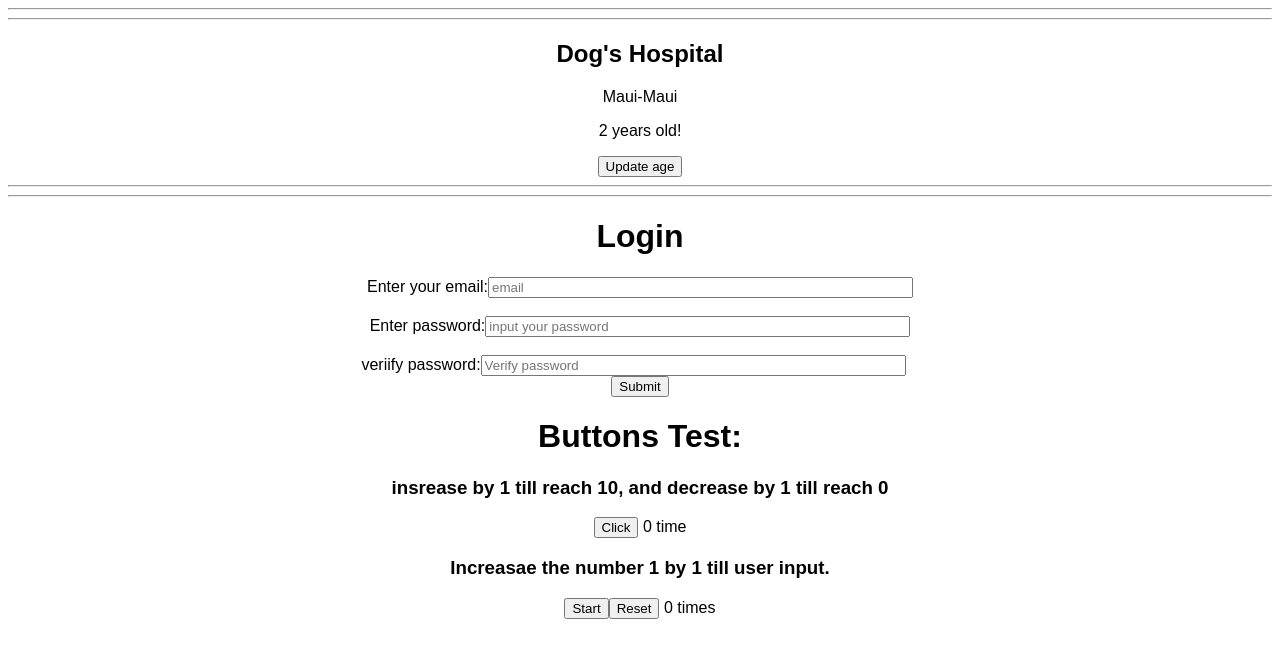
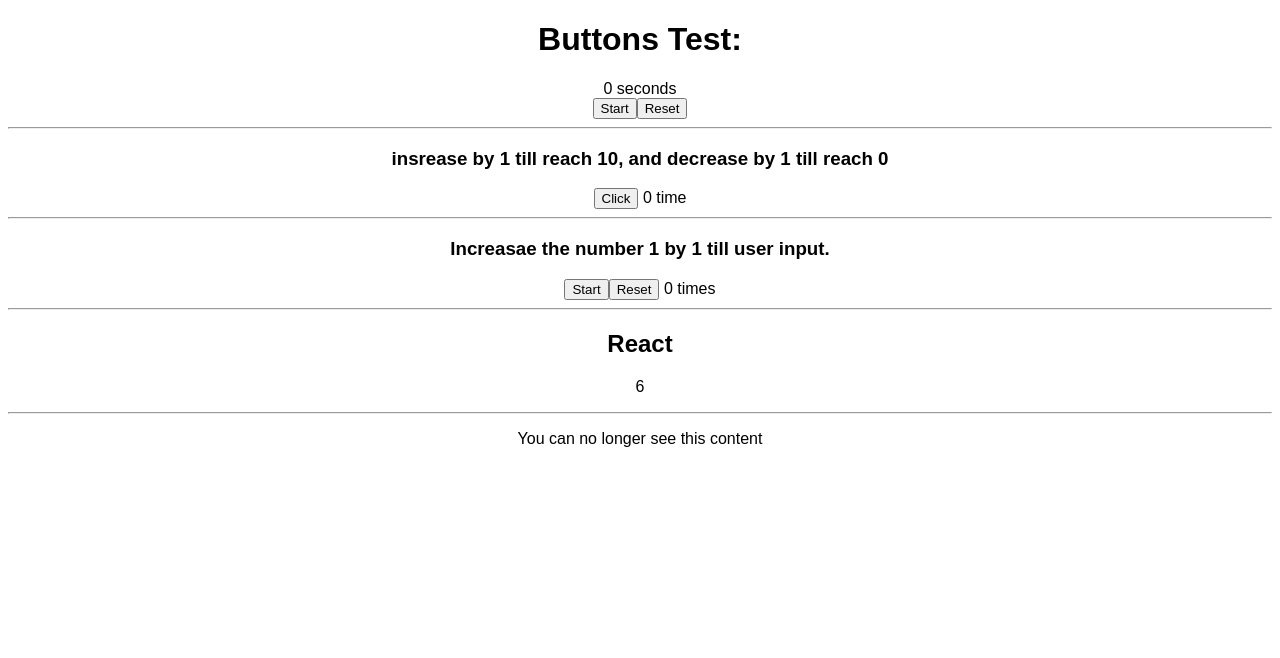
Before and after one commit to fang-wenlee/Forms, a React (Create React App) app: page / in a window 1280 px wide. Shown: the top 658 px of the page. Built offline with nearby package versions, Linux system fonts and the light colour scheme.

Commit message:
useEffect with setInterval

```diff
--- a/package.json
+++ b/package.json
@@ -7,7 +7,8 @@
   "dependencies": {
     "react": "17.0.2",
     "react-dom": "17.0.2",
-    "react-scripts": "4.0.0"
+    "react-scripts": "4.0.0",
+    "usehooks-ts": "2.2.1"
   },
   "devDependencies": {
     "@babel/runtime": "7.13.8",
--- a/src/App.js
+++ b/src/App.js
@@ -3,7 +3,7 @@ import "./styles.css";
 // import Test from "./components/state/Test";
 
 //import ClassCompPage from "./pages/ClassCompPage";
-import ContactFormPage from "./pages/ContactFormPage";
+//import ContactFormPage from "./pages/ContactFormPage";
 import ButtonCompPage from "./pages/ButtonCompPage";
 
 export default function App() {
@@ -13,8 +13,8 @@ export default function App() {
       <hr />
       <Test1 />
       <ClassCompPage />*/}
-      <hr /> <hr />
-      <ContactFormPage />
+      {/* <hr /> <hr />
+      <ContactFormPage /> */}
       <ButtonCompPage />
     </div>
   );
--- a/src/components/buttons/buttons.js
+++ b/src/components/buttons/buttons.js
@@ -25,10 +25,10 @@ export const IncrementButton = () => {
 export const ShowEvenCountButton = ({ input }) => {
   //console.log(input);
   const [count, setCount] = useState(0);
-
+  var mytimeout;
   const startCounting = () => {
     for (let i = 0; i <= input; i++) {
-      setTimeout(() => {
+      mytimeout = setTimeout(() => {
         console.log(i);
         setCount(count + i);
       }, i * 100);
@@ -43,6 +43,7 @@ export const ShowEvenCountButton = ({ input }) => {
     <>
       <h3>Increasae the number 1 by 1 till user input.</h3>
       <button onClick={startCounting}>Start</button>
+
       <button onClick={resetCount}>Reset</button>
       <span> {count} times</span>
     </>
--- /dev/null
+++ b/src/components/hooks/TimeoutComp.js
@@ -0,0 +1,141 @@
+import React, { useState, useEffect, useRef } from "react";
+import { useTimeout } from "usehooks-ts";
+
+export const Timeout = () => {
+  const messageRef = useRef("");
+  const [message, setMessage] = useState("");
+
+  useEffect(() => {
+    messageRef.current = message;
+  }, [message]);
+
+  const handleChange = (e) => {
+    e.preventDefault();
+    setMessage(e.target.value);
+  };
+
+  const sendMessage = (e) => {
+    e.preventDefault();
+    setTimeout(() => {
+      // Most recent value
+      console.log(messageRef.current);
+      //console.log(message);
+      setMessage("");
+    }, 5000);
+  };
+
+  return (
+    <>
+      <input onChange={handleChange} value={message} />
+      <button onClick={sendMessage}>Send message</button>
+    </>
+  );
+};
+
+//==============================================================================
+export const TimeoutComponent = () => {
+  const [visible, setVisible] = useState(true);
+
+  const hide = () => setVisible(false);
+
+  useTimeout(hide, 5000);
+
+  return (
+    <div>
+      <p>
+        {visible
+          ? "I'm visible for 5000ms"
+          : "You can no longer see this content"}
+      </p>
+    </div>
+  );
+};
+
+//======================================================
+export class TimeCount extends React.Component {
+  constructor() {
+    super();
+    this.state = {
+      name: "React",
+      countstart: 1,
+      countend: 20
+    };
+    // this.counter = this.counter.bind(this);
+    this.count = this.count.bind(this);
+  }
+
+  componentDidMount() {
+    this.count();
+  }
+
+  counter = () => {
+    if (this.state.countstart < this.state.countend) {
+      this.setState({ countstart: this.state.countstart + 1 });
+    }
+  };
+
+  count() {
+    setInterval(() => {
+      this.counter();
+    }, 1000);
+  }
+
+  render() {
+    return (
+      <div>
+        {/* <Hello name={this.state.name} /> */}
+
+        <h2>{this.state.name} </h2>
+        <p>{this.state.countstart}</p>
+      </div>
+    );
+  }
+}
+
+//=======================================================
+
+export const Timer = () => {
+  const [seconds, setSeconds] = useState(0);
+  const [isActive, setIsActive] = useState(false);
+
+  function toggle() {
+    setIsActive(!isActive);
+  }
+
+  function reset() {
+    setSeconds(0);
+    setIsActive(false);
+  }
+
+  useEffect(() => {
+    let interval = null;
+
+    if (isActive) {
+      interval = setInterval(() => {
+        setSeconds((seconds) => seconds + 1);
+      }, 1000);
+    } else if (!isActive && seconds !== 0) {
+      clearInterval(interval);
+    }
+    return () => clearInterval(interval);
+  }, [isActive, seconds]);
+
+  return (
+    <div className="timer-test">
+      <div className="time">{seconds} seconds </div>
+      <div className="row">
+        <button
+          className={`button button-primary button-primary-${
+            isActive ? "active" : "inactive"
+          }`}
+          onClick={toggle}
+        >
+          {isActive ? "Pause" : "Start"}
+        </button>
+        <button className="button" onClick={reset}>
+          Reset
+        </button>
+      </div>
+    </div>
+  );
+};
--- a/src/pages/ButtonCompPage.js
+++ b/src/pages/ButtonCompPage.js
@@ -1,4 +1,11 @@
 import React from "react";
+
+import {
+  TimeoutComponent,
+  TimeCount,
+  Timer
+} from "../components/hooks/TimeoutComp";
+
 import {
   IncrementButton,
   ShowEvenCountButton
@@ -8,9 +15,19 @@ const ButtonCompPage = () => {
   return (
     <>
       <h1>Buttons Test: </h1>
+      <Timer />
+      <hr />
       <IncrementButton />
+      <hr />
+      <ShowEvenCountButton input={100} />
 
-      <ShowEvenCountButton input={10} />
+      <br />
+      <hr />
+      <TimeCount />
+
+      <hr />
+
+      <TimeoutComponent />
     </>
   );
 };
```
Also changed, not shown: src/components/buttons/classbutton.js (deleted).
